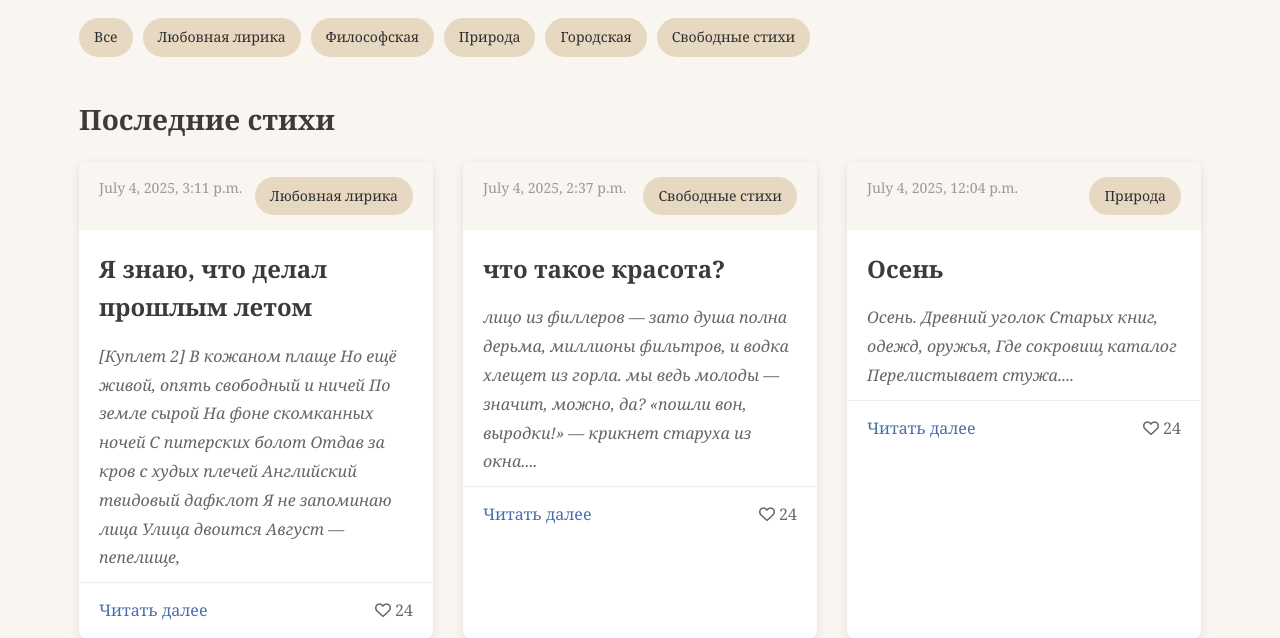
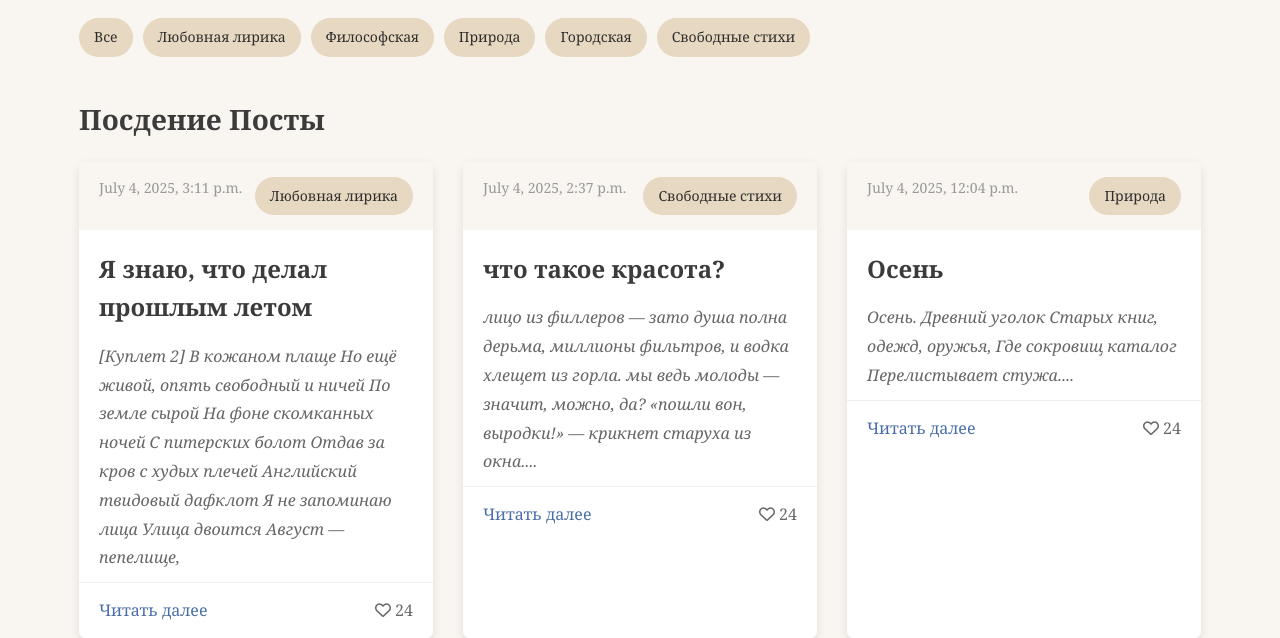
Before and after one commit to vladkish/crud, a Django app: page / in a window 1280 px wide. Shown: the part 174-812 px from the top of the page. Run offline with Django 4.2, Linux system fonts and the light colour scheme; data comes from the database, SQL or seed files in the repository.

Commit message:
fixing logical output in template

```diff
--- a/backend/poem/show/templates/show/index.html
+++ b/backend/poem/show/templates/show/index.html
@@ -15,7 +15,7 @@
             </section>
 
             <section class="poems">
-                <h2>Последние стихи</h2>
+                <h2>{{ title.title }}</h2>
                 <div class="poem-grid">
                     {% for poems in last_poem %}
                         <article class="poem-card">
--- a/backend/poem/show/views.py
+++ b/backend/poem/show/views.py
@@ -5,7 +5,8 @@ def index(request, category_id=None):
 
     context = {
         'categoryies' : Category.objects.all(),
-        'last_poem' : Poem.objects.filter(category_id=category_id) if category_id else Poem.objects.all().order_by('-id')[:3]
+        'last_poem' : Poem.objects.filter(category_id=category_id) if category_id else Poem.objects.all().order_by('-id')[:3],
+        'title' : Category.objects.get(id=category_id) if category_id else "Посдение посты"
     }
 
     return render(request, 'show/index.html', context)
```
